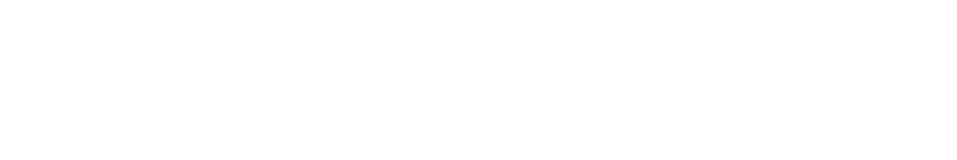
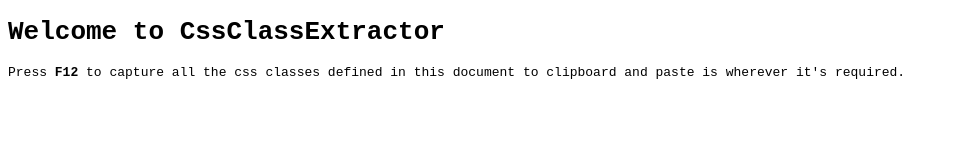
Before and after one commit to proinfocus/CssClassExtractor, a plain HTML site: page index.html in a window 1280 px wide. Shown: the whole page, without its empty margins (0-957 px from the left). Drawn offline with Linux system fonts and the light colour scheme.

Commit message:
Update index.html

```diff
--- a/index.html
+++ b/index.html
@@ -6,6 +6,9 @@
     <meta name="viewport" content="width=device-width, initial-scale=1.0">
     <title>Class Extractor</title>
     <link rel="stylesheet" href="styles.css">
+    <style>
+        body { font-family: monospace }
+    </style>
 </head>
 <body>
 
@@ -17,6 +20,10 @@
     <div class="content">
         <div class="left-pane"></div>
         <div class="right-pane"></div>
+        <div class="center">
+            <h1>Welcome to CssClassExtractor</h1>
+            <p>Press <b>F12</b> to capture all the css classes defined in this document to clipboard and paste is wherever it's required.</p>
+        </div>
     </div>
 
     <div class="footer">
```
